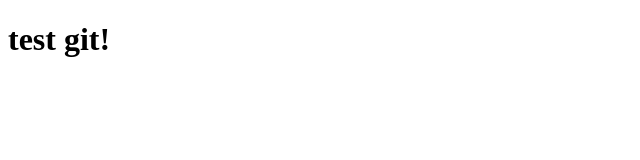
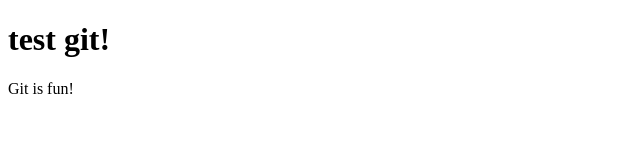
Before and after one commit to Kevparis/test2, a plain HTML site: page index.html in a window 1280 px wide. Shown: the full height of the page, 0-640 px from the left. Drawn offline with Linux system fonts and the light colour scheme.

Commit message:
autre commit

```diff
--- a/index.html
+++ b/index.html
@@ -8,5 +8,6 @@
 </head>
 <body>
     <h1> test git! </h1>
+    <p>Git is fun! </p>
 </body>
 </html>
```
